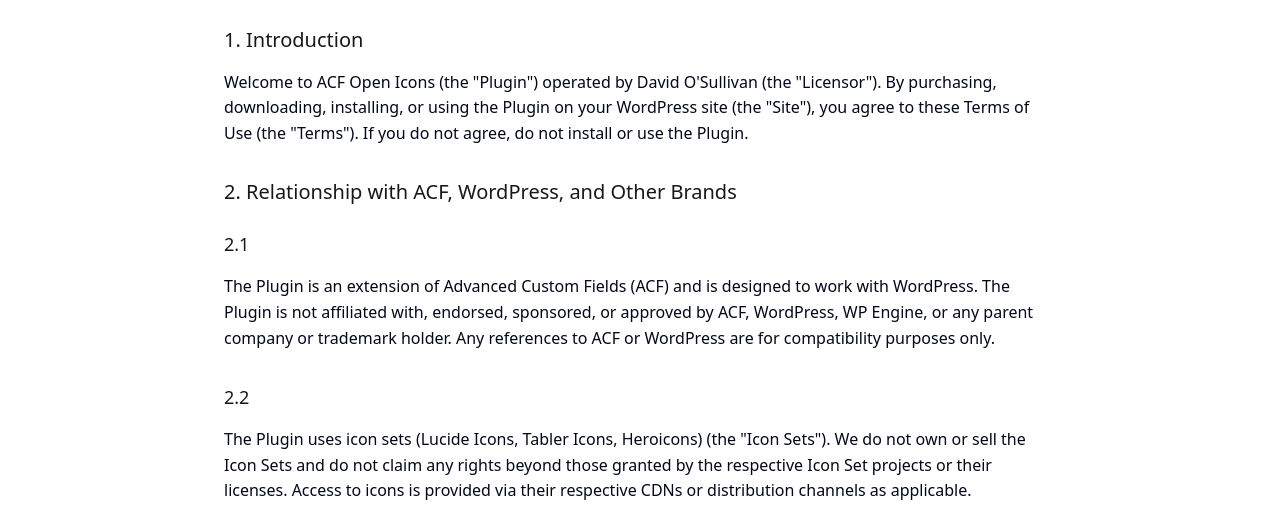
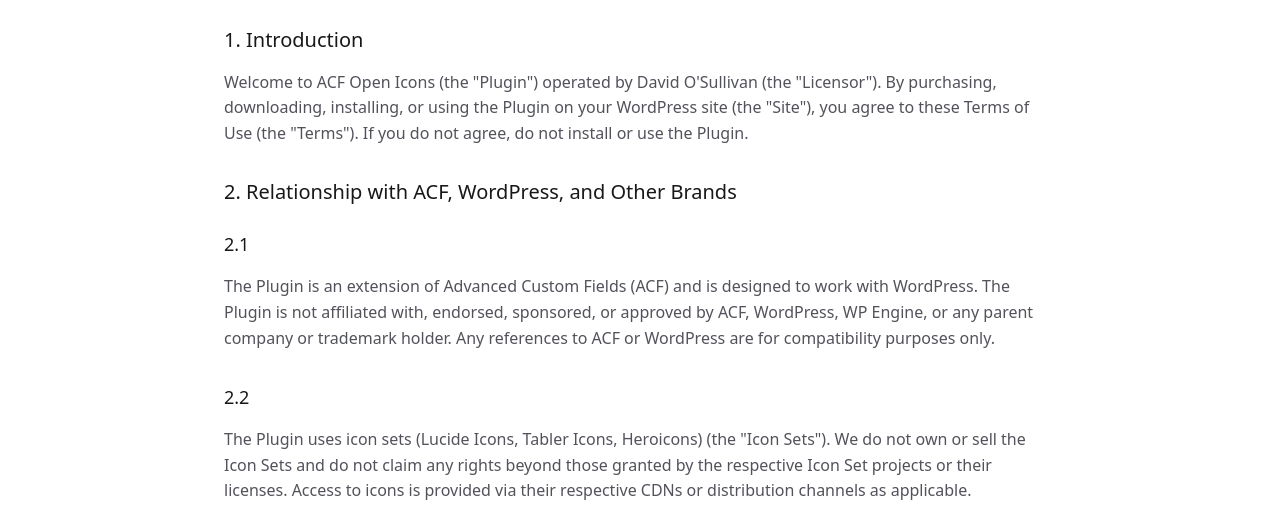
Before and after one commit to davidosull/acf-open-icons-marketing, a Next.js app: page /policies/terms in a window 1280 px wide. Shown: the part 429-952 px from the top of the page. Built offline with nearby package versions, Linux system fonts and the light colour scheme; no server answers.

Commit message:
updated policies

```diff
--- a/app/changelog/ChangelogContent.tsx
+++ b/app/changelog/ChangelogContent.tsx
@@ -81,7 +81,7 @@
                   </Badge>
                 </div>
                 {items.length > 0 ? (
-                  <ul className='list-disc list-outside space-y-2 pl-6'>
+                  <ul className='list-disc list-outside space-y-2 pl-6 text-zinc-600'>
                     {items.map((item, itemIndex) => (
                       <li
                         key={itemIndex}
@@ -92,7 +92,7 @@
                     ))}
                   </ul>
                 ) : (
-                  <p className='text-left'>{sectionName}</p>
+                  <p className='text-left text-zinc-600'>{sectionName}</p>
                 )}
               </div>
             ))}
--- a/app/globals.css
+++ b/app/globals.css
@@ -93,6 +93,20 @@
 
 /* Site-wide typography styles for content areas */
 .prose {
+  /* Ensure consistent text color - use zinc-600 for body text */
+  @apply text-zinc-600;
+
+  /* Override any darker text colors for all text elements */
+  p,
+  ul,
+  ol,
+  li,
+  strong,
+  em,
+  a:not([class*='text-']) {
+    @apply text-zinc-600;
+  }
+
   /* Paragraph spacing */
   p + p {
     @apply mt-4;
--- a/app/policies/cookies/page.tsx
+++ b/app/policies/cookies/page.tsx
@@ -29,7 +29,7 @@
       </Section>
 
       <Section maxWidth='4xl'>
-        <div className='prose prose-zinc max-w-none'>
+        <div className='prose max-w-none'>
           <div className='space-y-8'>
             <section>
               <p>
--- a/app/policies/privacy/page.tsx
+++ b/app/policies/privacy/page.tsx
@@ -29,7 +29,7 @@
       </Section>
 
       <Section maxWidth='4xl'>
-        <div className='prose prose-zinc max-w-none'>
+        <div className='prose max-w-none'>
           <div className='space-y-8'>
             <section>
               <p>
--- a/app/policies/terms/page.tsx
+++ b/app/policies/terms/page.tsx
@@ -29,7 +29,7 @@
       </Section>
 
       <Section maxWidth='4xl'>
-        <div className='prose prose-zinc max-w-none'>
+        <div className='prose max-w-none'>
           <div className='space-y-8'>
             <section>
               <h2 className='text-xl font-medium text-zinc-900 mt-8 mb-4'>
--- a/app/roadmap/page.tsx
+++ b/app/roadmap/page.tsx
@@ -92,7 +92,7 @@
         </div>
       </CardHeader>
       <CardContent className='text-left'>
-        <p>{item.description}</p>
+        <p className='text-zinc-600'>{item.description}</p>
       </CardContent>
     </Card>
   );
--- a/components/ui/card.tsx
+++ b/components/ui/card.tsx
@@ -7,10 +7,7 @@
 >(({ className, ...props }, ref) => (
   <div
     ref={ref}
-    className={cn(
-      'rounded-lg border bg-white text-zinc-950 shadow-sm',
-      className
-    )}
+    className={cn('rounded-lg border bg-white shadow-sm', className)}
     {...props}
   />
 ));
@@ -52,10 +49,7 @@
 >(({ className, ...props }, ref) => (
   <p
     ref={ref}
-    className={cn(
-      'text-sm text-zinc-500 sm:text-base',
-      className
-    )}
+    className={cn('text-sm text-zinc-500 sm:text-base', className)}
     {...props}
   />
 ));
```
